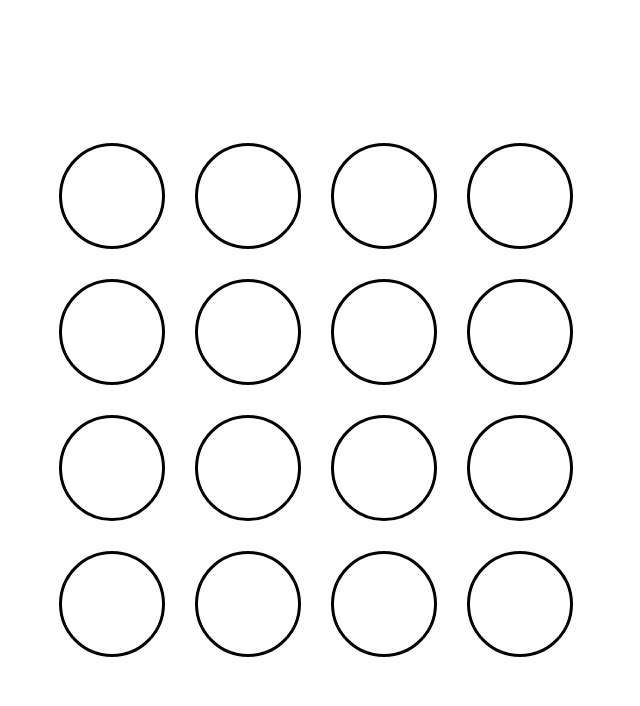
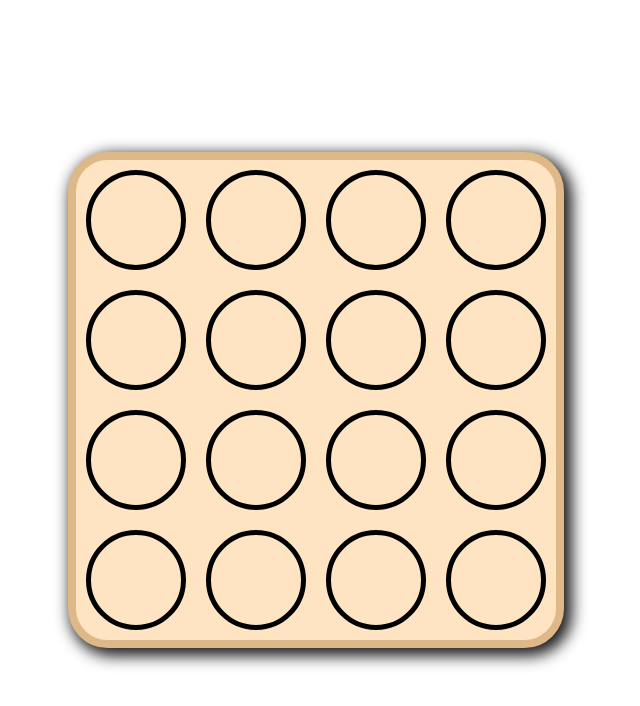
Before and after one commit to Shah-Siddharth/connect-4-react, a React (Create React App) app: page / in a window 1280 px wide. Shown: the top 706 px of the page, without its empty margins (324-964 px from the left). Built offline with nearby package versions, Linux system fonts and the light colour scheme; the HTML template or start-up script is replaced by a standard one.

Commit message:
styling for the gameboard

```diff
--- a/src/index.css
+++ b/src/index.css
@@ -1,3 +1,9 @@
+* {
+  box-sizing: border-box;
+  margin: 0;
+  padding: 0;
+}
+
 .gameBoard {
   display: grid;
   grid-template-columns: repeat(4, 1fr);
@@ -6,14 +12,18 @@
   left: 50%;
   top: 50%;
   transform: translate(-50%, -50%);
+  background-color: #ffe4c4;
+  border: 8px solid #deb887;
+  border-radius: 8%;
+  box-shadow: 5px 5px 15px 3px rgba(0, 0, 0, 0.90);
 }
 
 .gameCircle {
   width: 100px;
   height: 100px;
-  margin: 15px;
   border-radius: 50%;
-  border: 3px solid black;
+  margin: 10px;
+  border: 5px solid black;
 }
 
 .player-1 {
```
